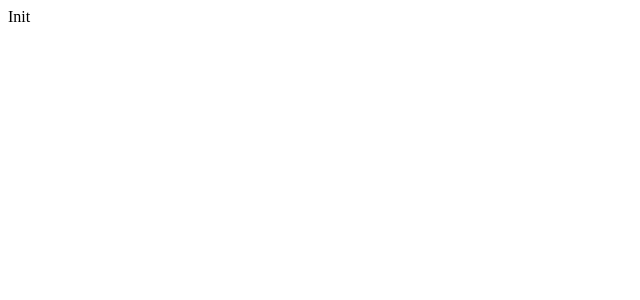
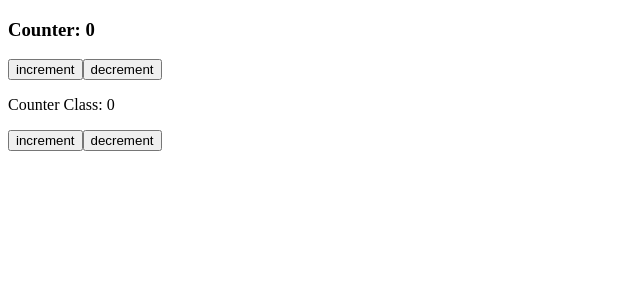
Before and after one commit to fromintel/react_base, a React (Create React App) app: page / in a window 1280 px wide. Shown: the top 300 px of the page, without its empty margins (0-640 px from the left). Built offline with nearby package versions, Linux system fonts and the light colour scheme.

Commit message:
0.1 [react-base] Counter examples

```diff
--- a/src/App.js
+++ b/src/App.js
@@ -1,9 +1,16 @@
+import React from 'react';
+import Counter from "./components/Counter";
+import ClassCounter from "./components/ClassCounter";
+
 function App() {
-  return (
-    <div className="App">
-      Init
-    </div>
-  );
+    return (
+        <div className="App">
+            <div className="counters">
+                <Counter/>
+                <ClassCounter/>
+            </div>
+        </div>
+    );
 }
 
 export default App;
--- /dev/null
+++ b/src/components/ClassCounter.jsx
@@ -0,0 +1,32 @@
+import React from 'react';
+
+export default class ClassCounter extends React.Component {
+    constructor(props) {
+        super(props);
+        this.state = {
+            counter: 0
+        }
+
+        this.increment = this.increment.bind(this);
+        this.decrement = this.decrement.bind(this);
+    }
+
+    increment() {
+        this.setState({ counter: this.state.counter + 1 })
+    }
+
+    decrement() {
+        this.setState({ counter: this.state.counter - 1 })
+    }
+
+    render() {
+        return (
+            <div>
+                <p>Counter Class: {this.state.counter}</p>
+                <button onClick={this.increment}>increment</button>
+                <button onClick={this.decrement}>decrement</button>
+            </div>
+        )
+    }
+
+}
--- /dev/null
+++ b/src/components/Counter.jsx
@@ -0,0 +1,23 @@
+import React, {useState} from 'react';
+
+const Counter = () => {
+    const [counter, setCounter] = useState(0);
+
+    function increment() {
+        setCounter(counter + 1)
+    }
+
+    function decrement() {
+        setCounter(counter - 1)
+    }
+
+    return (
+        <div>
+            <h3>Counter: {counter}</h3>
+            <button onClick={increment}>increment</button>
+            <button onClick={decrement}>decrement</button>
+        </div>
+    )
+}
+
+export default Counter;
--- a/src/index.js
+++ b/src/index.js
@@ -4,7 +4,5 @@ import App from './App';
 
 const root = ReactDOM.createRoot(document.getElementById('root'));
 root.render(
-  <React.StrictMode>
     <App />
-  </React.StrictMode>
 );
```
